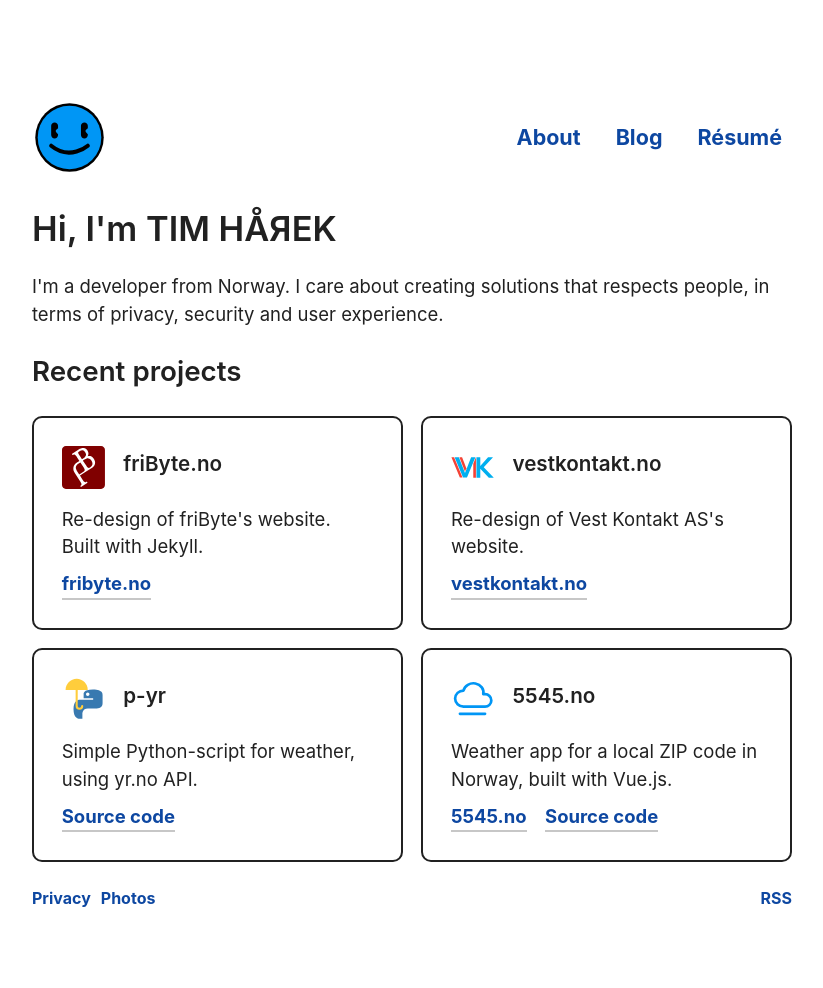
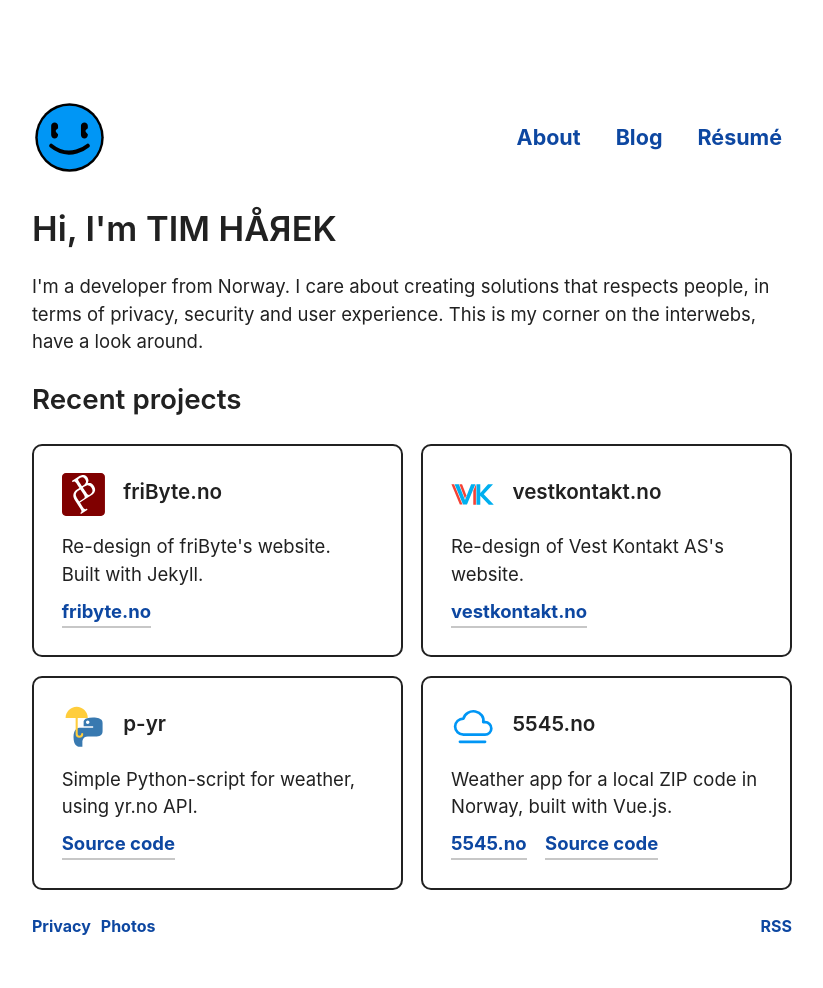
Before and after one commit to timharek/timharek.no, a Jekyll site: the page built from index.html, in a window 1280 px wide. Shown: the whole page, without its empty margins (228-1051 px from the left). Built offline with Jekyll 4.4.1, drawn with Linux system fonts in a browser that asks for light colours; before the commit the page ends 960 px from its top, so only the background shows below that.

Commit message:
Update description
Signed-off-by: Tim Hårek Andreassen <tim@harek.dev>

```diff
--- a/_config.yml
+++ b/_config.yml
@@ -2,7 +2,7 @@ title: Tim Hårek
 author: Tim Hårek Andreassen
 email: tim@harek.dev
 description: >-
-  I'm a developer from Norway. I care about creating solutions that respects people, in terms of privacy, security and user experience.
+  I'm a developer from Norway. I care about creating solutions that respects people, in terms of privacy, security and user experience. This is my corner on the interwebs, have a look around.
 url: "https://timharek.no"
 logo: /assets/img/symbol.svg
 
```
